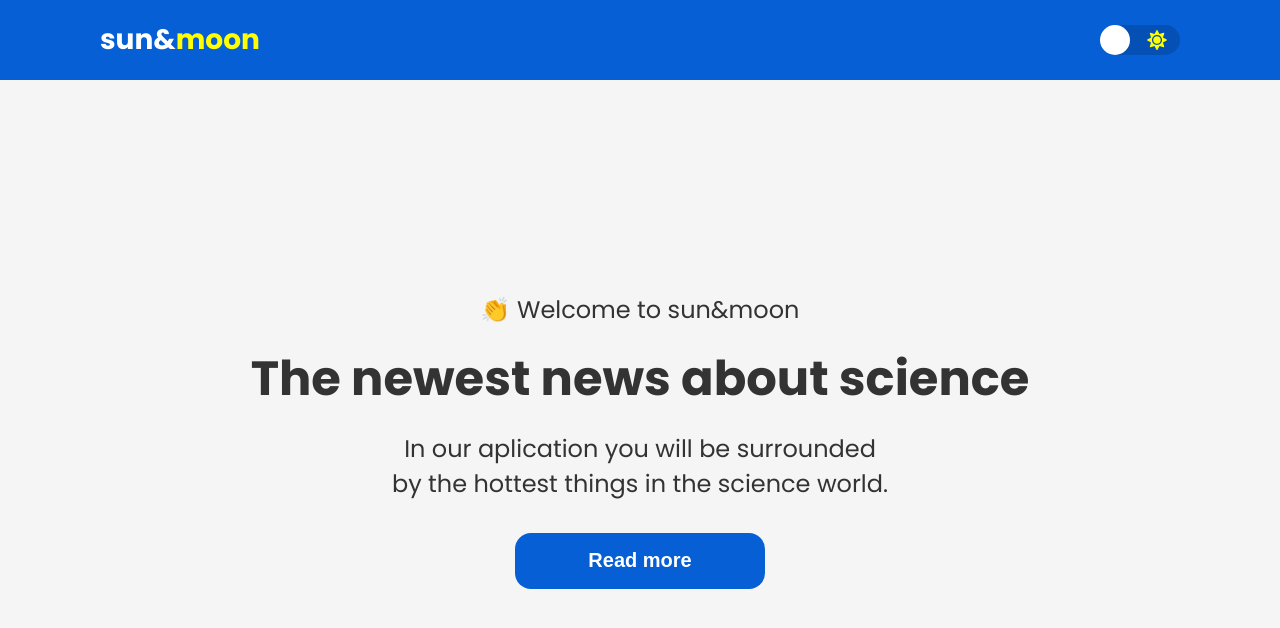
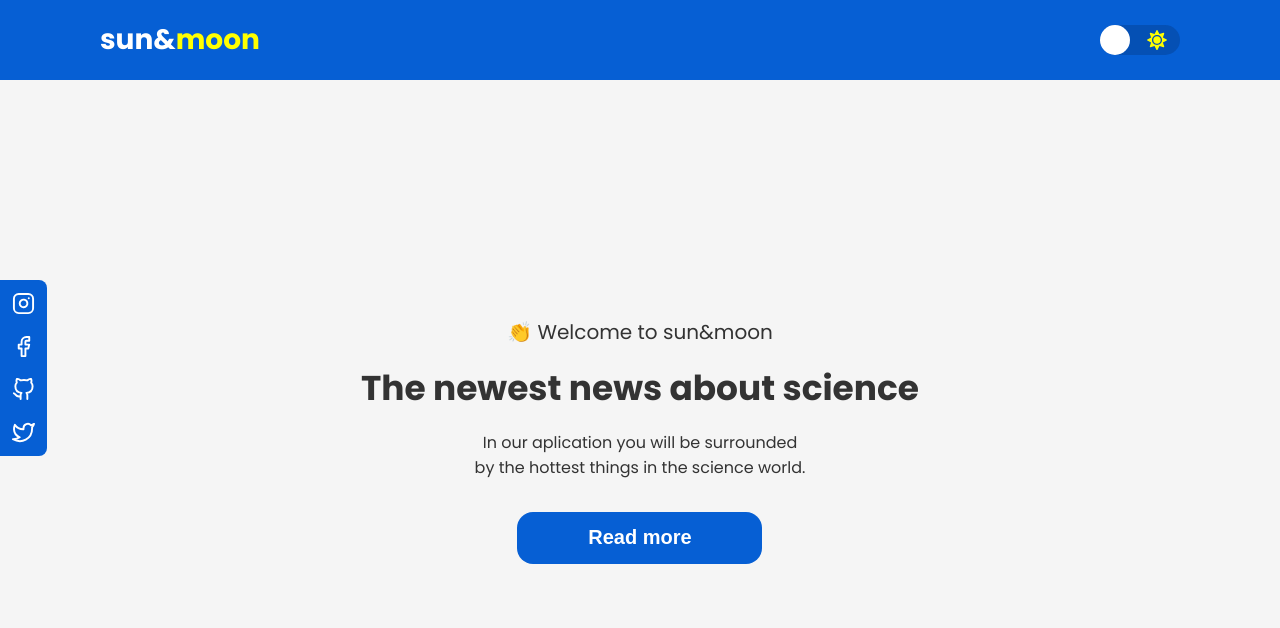
Before and after one commit to joaogkvalho/Sun-Moon, a React (Create React App) app: page / in a window 1280 px wide. Shown: the top 628 px of the page. Built offline with nearby package versions, Linux system fonts and the light colour scheme.

Commit message:
bugs correction

```diff
--- a/src/components/Header/index.tsx
+++ b/src/components/Header/index.tsx
@@ -16,6 +16,7 @@ export function Header({ toggleTheme }: HeaderProps){
         <Container>
             <Content>
                     <h1>sun&amp;<span>moon</span></h1>
+
                         <Switch
                             onChange={toggleTheme}
                             checked={title === 'dark'}
--- a/src/components/Homepage/index.tsx
+++ b/src/components/Homepage/index.tsx
@@ -1,7 +1,9 @@
-import { Container, Content, ReadMoreButton } from "./styles";
+import { Container, Content, ReadMoreButton, SocialIcons } from "./styles";
+import { FiInstagram, FiGithub, FiFacebook, FiTwitter } from 'react-icons/fi'
 
 export function Homepage() {
     return(
+        <>
             <Container>
                 <Content>
                     <span>👏 Welcome to sun&amp;moon</span>
@@ -15,5 +17,14 @@ export function Homepage() {
                     </ReadMoreButton>
                 </Content>
             </Container>
+
+
+            <SocialIcons>
+                <FiInstagram />
+                <FiFacebook />
+                <FiGithub />
+                <FiTwitter />
+            </SocialIcons>
+        </>
     )
 }
--- a/src/components/Homepage/styles.ts
+++ b/src/components/Homepage/styles.ts
@@ -3,7 +3,7 @@ import styled from 'styled-components'
 export const Container = styled.div`
     max-width: 1120px;
     margin: 0 auto;
-    padding: 0 2rem;
+    padding: 0 3rem;
     height: calc(100vh - 5rem);
 
     display: flex;
@@ -15,26 +15,26 @@ export const Content = styled.main`
     text-align: center;
 
     span{
-        font-size: 1.5rem;
+        font-size: 1.25rem;
         font-weight: 400;
     }
 
     h1{
-        font-size: 3rem;
+        font-size: 2.15rem;
         font-weight: 700;
         margin: 1rem 0;
     }
 
     p{
-        font-size: 1.5rem;
+        font-size: 1rem;
         font-weight: 400;
         margin: 1rem 0;
     }
 `
 
 export const ReadMoreButton = styled.button`
-    width: 250px;
-    height: 3.5rem;
+    width: 245px;
+    height: 3.25rem;
     margin-top: 1rem;
 
     background: ${props => props.theme.colors.secundary};
@@ -53,3 +53,31 @@ export const ReadMoreButton = styled.button`
         filter: brightness(0.9);
     }
 `
+
+export const SocialIcons = styled.div`
+    @media screen and (max-width: 800px){
+        display: none;
+    }
+
+    display: flex;
+    flex-direction: column;
+
+    position: absolute;
+    left: 0;
+    top: 35%;
+
+    background: ${props => props.theme.colors.socialIconsBg};
+    color: ${props => props.theme.colors.socialIconsText};
+
+    padding: 2px;
+
+    border-radius: 0 8px 8px 0;
+
+    svg{
+        width: 23px;
+        height: 23px;
+        margin: 10px;
+
+        cursor: pointer;
+    }
+`
--- a/src/styles/styled.d.ts
+++ b/src/styles/styled.d.ts
@@ -12,6 +12,8 @@ export module 'styled-components' {
             background: string,
             text: string
             buttonText: string,
+            socialIconsBg: string,
+            socialIconsText: string
         },
     }
 }
--- a/src/styles/themes/dark.ts
+++ b/src/styles/themes/dark.ts
@@ -8,6 +8,9 @@ export default{
         background: '#222',
         text: '#fff',
 
-        buttonText: '#fff'
+        buttonText: '#fff',
+
+        socialIconsBg: '#333',
+        socialIconsText: '#fff'
     },
 }
--- a/src/styles/themes/light.ts
+++ b/src/styles/themes/light.ts
@@ -8,6 +8,9 @@ export default{
         background: '#f5f5f5',
         text: '#333',
 
-        buttonText: '#fff'
+        buttonText: '#fff',
+
+        socialIconsBg: '#065fd4',
+        socialIconsText: '#fff'
     },
 }
```
Also changed, not shown: src/components/Header/styles.ts (line endings or trailing spaces). Lines whose indentation alone changed are shown as unchanged.
